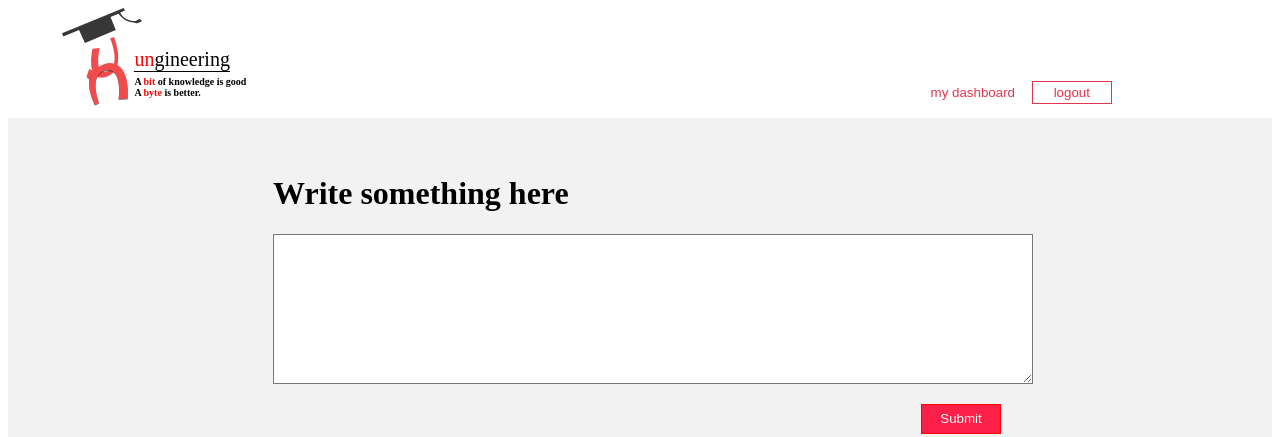
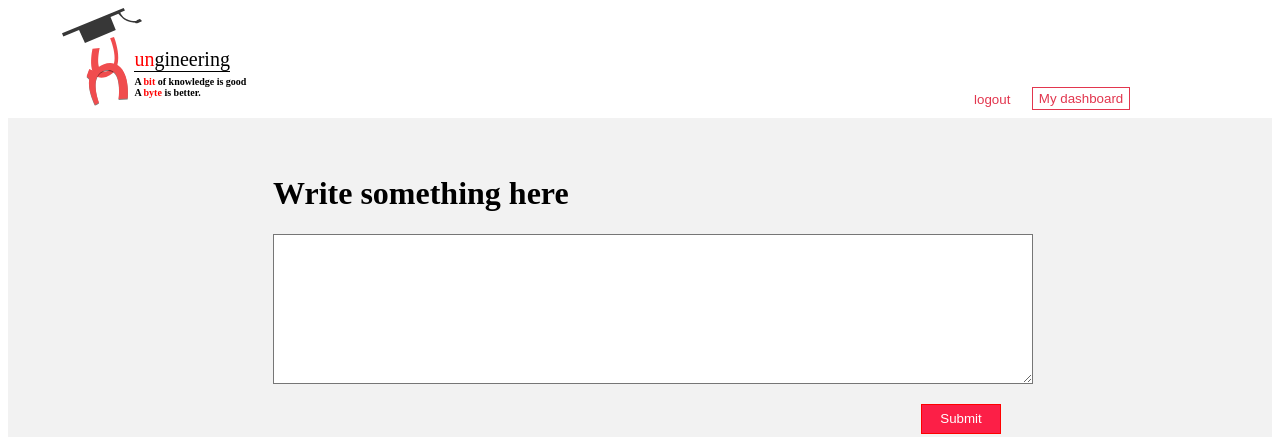
Before and after one commit to TAthagatajana5/ungineering_social, a PHP site: page /home.php in a window 1280 px wide. Shown: the top 437 px of the page. Run offline with PHP 8.4, Linux system fonts and the light colour scheme; the visitor is signed in with stand-in values (Sample User, id 1); data that the repository does not hold is empty.

Commit message:
anchor tag/ajax homepage

```diff
--- a/css/home_login.css
+++ b/css/home_login.css
@@ -181,3 +181,23 @@ hr{
     margin-left:265px;
     margin-right:305px;
 }
+#logout{
+    background-color: white;
+    color: #E2364E;
+    border: solid white 1px;
+    float: right;
+    margin-left:30px;
+    margin-top:80px;
+    width:54px;
+    height:23px;
+}
+#dash{
+    background-color: white;
+    color:#E2364E;
+     border: solid #E2364E 1px;
+    float: left;
+    margin-top:79px;
+    height:23px;
+    //width:80px;
+    margin-left:5%;
+}
--- a/home.php
+++ b/home.php
@@ -36,14 +36,13 @@ session_start();
                     if (isset($_SESSION['id'])){
                     ?>
                     <div class="a11">
-                        <form method="POST" action="register_form.php">
-                        <input type="submit" name="submit" value="my dashboard" id="s4"/>
-                        </form>
+                        <a href="logout.php" >
+                        <button id="logout" >logout</button></a>
+
                     </div>
                     <div class="a12">
-                        <form method=POST action="login_form.php">
-                        <input type="submit" name="submit" value="logout" id="s5"/>
-                        </form>
+                      <a href="dashboard.php" >
+                        <button  id="dash"> My dashboard</button></a>
                     </div>
 
                     <?php }
--- a/status_submit.php
+++ b/status_submit.php
@@ -32,5 +32,5 @@
      $response['success'] = true;
      echo json_encode($response);
     mysqli_close();
-    header('location:home.php');
+
 ?>
```
